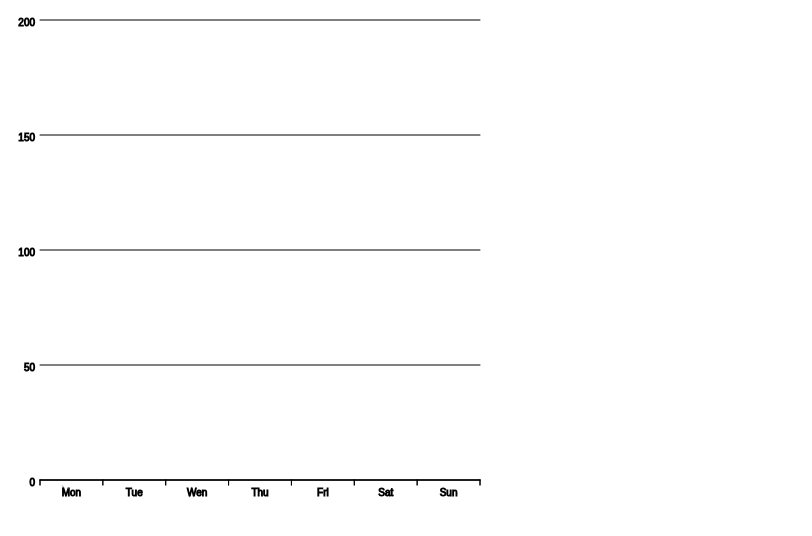
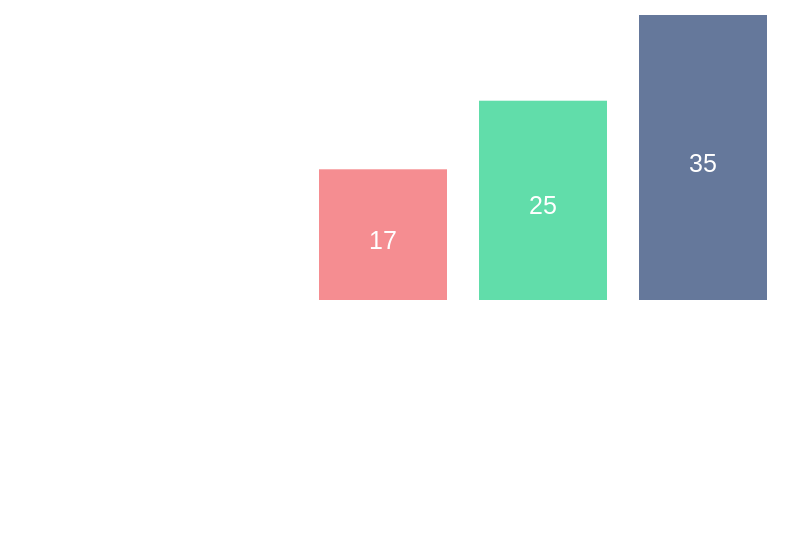
Before and after one commit to Robert-Ro/learning-visualization, a website with bundled scripts: page index.html in a window 1280 px wide. Shown: the whole page, without its empty margins (0-812 px from the left). Built offline with nearby package versions, Linux system fonts and the light colour scheme.

Commit message:
feat: canvas/svg

```diff
--- a/index.html
+++ b/index.html
@@ -5,13 +5,15 @@
     <meta http-equiv="X-UA-Compatible" content="IE=edge" />
     <meta name="viewport" content="width=device-width, initial-scale=1.0" />
     <title>Document</title>
-    <script src="./dist/gold.js" defer></script>
+    <script src="./dist/barchat/canvas/index.js" defer></script>
     <style>
-      *{margin: 0;}
+      * {
+        margin: 0;
+      }
     </style>
   </head>
   <body>
     <canvas id="canvas"></canvas>
+    <svg id="container-svg"></svg>
   </body>
-
 </html>
--- /dev/null
+++ b/src/barchat/canvas/index.ts
@@ -0,0 +1,125 @@
+const data: Data[] = [
+  {
+    name: "questions",
+    value: 17,
+  },
+  {
+    name: "schools",
+    value: 25,
+  },
+  {
+    name: "philosophers",
+    value: 35,
+  },
+];
+
+const chartWidth = 480;
+const chartHeight = 300;
+const margin = 15;
+
+const containerWidth = chartWidth + margin * 2;
+const containerHeight = chartHeight + margin * 2;
+
+const names = Array.from(data, ({ name }) => name);
+const values = Array.from(data, ({ value }) => value);
+const indices = Array.from(data, (_, i) => i);
+
+const step = chartWidth / names.length;
+const barWidth = step * 0.8;
+const xs = Array.from(indices, (i) => i * step); // 起始横坐标
+
+const y = chartHeight;
+
+const vmax = Math.max(...values);
+const barHeights = Array.from(values, (value) => chartHeight * (value / vmax));
+
+const nameColor = {
+  questions: "#f58b8ff9",
+  schools: "#61ddaa",
+  philosophers: "#65789b",
+};
+
+//@ts-ignore
+const colors: string[] = Array.from(names, (name) => nameColor[name]);
+
+/*
+const canvas: HTMLCanvasElement = document.getElementById(
+  "canvas"
+) as HTMLCanvasElement;
+if (!canvas) {
+  throw Error("canvas is not existed");
+}
+canvas.style.width = chartWidth + "px";
+canvas.style.height = chartHeight + "px";
+
+// 解决模糊问题
+canvas.width = chartWidth * 2;
+canvas.height = chartHeight * 2;
+
+const context = canvas.getContext("2d");
+if (!context) {
+  throw Error("not support canvas 2d");
+}
+context.scale(2, 2);
+
+context.translate(margin, margin); // 坐标原点移动到绘制图表的区域
+
+for (const index of indices) {
+  const color = colors[index];
+  const x = xs[index];
+  const barHeight = barHeights[index];
+  const value = values[index];
+
+  context.fillStyle = color;
+  context.fillRect(x, y - barHeight, barWidth, barHeight);
+
+  context.textAlign = "center";
+  context.textBaseline = "middle";
+  context.fillStyle = "white";
+  context.font = "25px PingFangSC-Regular, sans-serif";
+  context.fillText(`${value}`, x + barWidth / 2, y - barHeight / 2);
+}
+*/
+
+const createSvgElement = (type: string) =>
+  document.createElementNS("http://www.w3.org/2000/svg", type);
+
+const svg = document.getElementById("container-svg");
+if (!svg) {
+  throw new Error("svg element not existed");
+}
+
+svg.setAttribute("width", `${chartWidth}`);
+svg.setAttribute("height", `${chartHeight}`);
+svg.setAttribute("viewBox", [0, 0, chartWidth, chartHeight].join(" "));
+
+const g = createSvgElement("g") as SVGGElement;
+g.setAttribute("transform", `translate(${margin}, ${margin})`);
+svg.appendChild(g);
+
+for (const index of indices) {
+  const color = colors[index];
+  const x = xs[index];
+  const barHeight = barHeights[index];
+  const value = values[index];
+
+  const rect = createSvgElement("rect");
+  rect.setAttribute("x", `${x}`);
+  rect.setAttribute("y", `${y - barHeight}`);
+  rect.setAttribute("fill", color);
+  rect.setAttribute("width", `${barWidth}`);
+  rect.setAttribute("height", `${barHeight}`);
+  g.appendChild(rect);
+
+  const text = createSvgElement("text");
+  text.textContent = `${value}`;
+  text.setAttribute("text-anchor", "middle");
+  text.setAttribute("fill", "white");
+  text.setAttribute("font-family", "PingFangSC-Regular, sans-serif");
+  text.setAttribute("font-size", `25`);
+  text.setAttribute("alignment-baseline", "middle");
+  text.setAttribute("x", `${x + barWidth / 2}`);
+  text.setAttribute("y", `${y - barHeight / 2}`);
+
+  g.appendChild(text);
+}
--- /dev/null
+++ b/src/typing.d.ts
@@ -0,0 +1,4 @@
+interface Data {
+  name: string;
+  value: number;
+}
```
Also changed, not shown: svg.md (added, +32 -0 lines), README.md (added), dist/gold.js (deleted), dist/index.js (deleted), 1 other file.
